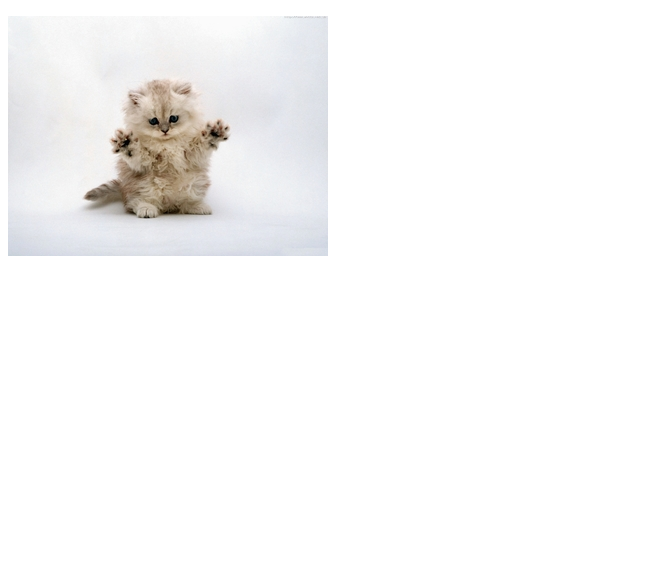
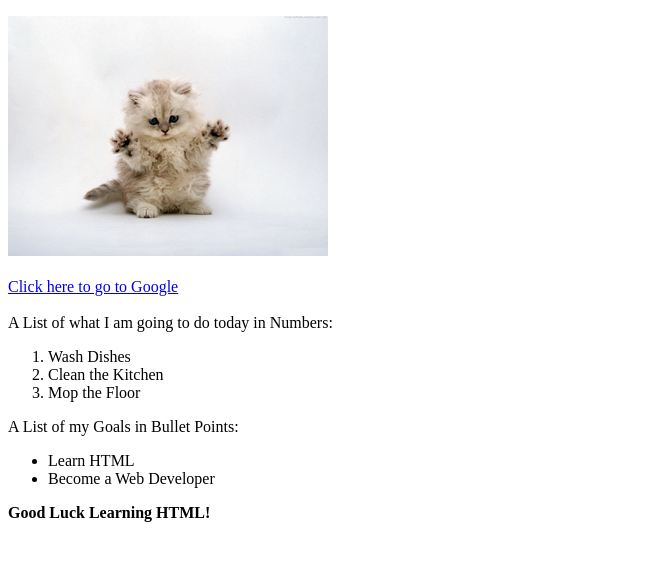
Before and after one commit to AlexandrMelnikov94/Melnikov_hometasks, a plain HTML site: page lesson-5-html/task1.html in a window 1280 px wide. Shown: the part 105-666 px from the top of the page, without its empty margins (0-646 px from the left). Drawn offline with Linux system fonts and the light colour scheme.

Commit message:
add link and lists for task1

```diff
--- a/lesson-5-html/task1.html
+++ b/lesson-5-html/task1.html
@@ -12,6 +12,24 @@
   <img src="koty-zhivotnye-861.jpg"
        alt="Котик">
 </div>
-
+</br>
+<div>
+  <a href="http://google.com">Click here to go to Google</a>
+</div>
+</br>
+<div>
+  A List of what I am going to do today in Numbers:
+  <ol>
+    <li>Wash Dishes</li>
+    <li>Clean the Kitchen</li>
+    <li>Mop the Floor</li>
+  </ol>
+  A List of my Goals in Bullet Points:
+  <ul >
+    <li>Learn HTML</li>
+    <li>Become a Web Developer</li>
+  </ul>
+  <b>Good Luck Learning HTML!</b>
+</div>
 </body>
 </html>
```
